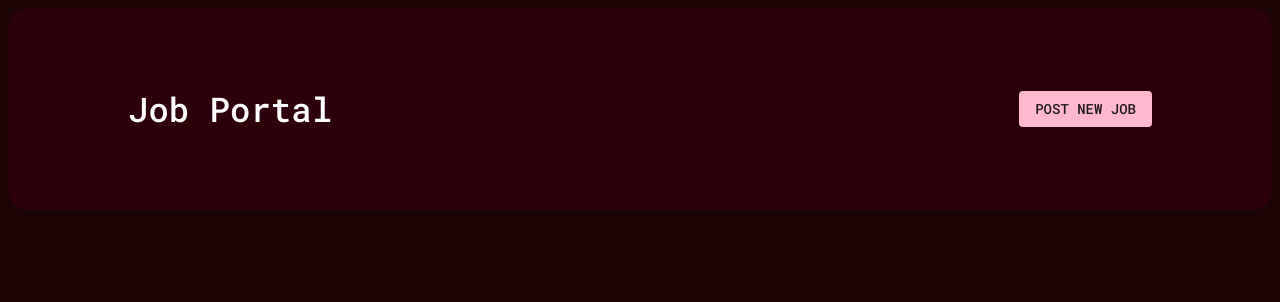
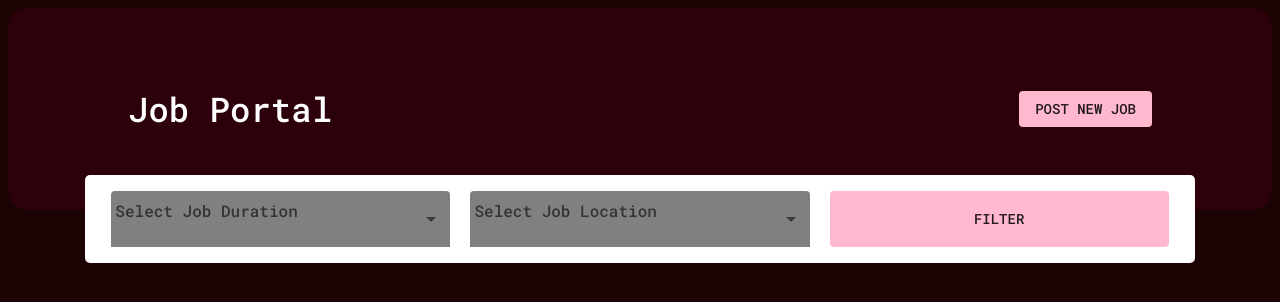
Before and after one commit to ayushpaine/assignment-jobportal, a React (Create React App) app: page / in a window 1280 px wide. Shown: the top 302 px of the page. Built offline with nearby package versions, Linux system fonts and the light colour scheme.

Commit message:
filter options added

```diff
--- a/src/App.js
+++ b/src/App.js
@@ -1,15 +1,22 @@
-import Box from '@mui/material/Box';
-import theme from './themes/theme';
-import './App.css';
-import { ThemeProvider } from '@mui/material';
-import Header  from './components/Header';
-
+import Box from "@mui/material/Box";
+import theme from "./themes/theme";
+import "./App.css";
+import { ThemeProvider } from "@mui/material";
+import Header from "./components/Header";
+import { Grid, Paper, Button, Typography } from "@mui/material";
+import SearchTag from "./components/SearchTag";
 
 function App() {
-
-  return <ThemeProvider theme={theme}>
-    <Header />
-  </ThemeProvider>
+  return (
+    <ThemeProvider theme={theme}>
+      <Header />
+      <Grid container justify="center ">
+        <Grid item xs={10}>
+          <SearchTag />
+        </Grid>
+      </Grid>
+    </ThemeProvider>
+  );
 }
 
 export default App;
--- /dev/null
+++ b/src/components/SearchTag.js
@@ -0,0 +1,97 @@
+import { FormControl, InputLabel, MenuItem, Typography } from "@mui/material";
+import React from "react";
+import { Box } from "@mui/system";
+import Select from "@mui/material/Select";
+import { Button } from "@mui/material";
+import { makeStyles } from "@mui/material";
+
+const SearchTag = () => {
+  return (
+    <>
+      <Box
+        sx={{
+          display: "flex",
+          justifyContent: "center",
+          marginLeft: "8%",
+          marginRight: "-12%",
+          padding: "16px",
+          backgroundColor: "white",
+          marginTop: "-4%",
+          borderRadius: "5px",
+        }}
+      >
+        <FormControl
+          sx={{
+            flex: "1",
+          }}
+        >
+          <InputLabel
+            sx={{
+              top: "-8px",
+              justifyContent: "center",
+              alignContent: "center",
+            }}
+          >
+            Select Job Duration
+          </InputLabel>
+          <Select
+            variant="filled"
+            disableUnderline
+            sx={{
+              backgroundColor: "grey",
+              flex: "1",
+              margin: "0px 10px",
+            }}
+          >
+            <MenuItem value="Full Time">Full Time</MenuItem>
+            <MenuItem value="Part Time">Part Time</MenuItem>
+            <MenuItem value="Intern">Intern</MenuItem>
+          </Select>
+        </FormControl>
+        <FormControl
+          sx={{
+            flex: "1",
+          }}
+        >
+          <InputLabel
+            sx={{
+              top: "-8px",
+            }}
+          >
+            Select Job Location
+          </InputLabel>
+          <Select
+            variant="filled"
+            disableUnderline
+            sx={{
+              backgroundColor: "grey",
+              flex: "1",
+              margin: "0px 10px",
+            }}
+          >
+            <MenuItem value="Remote">Remote</MenuItem>
+            <MenuItem value="On-Site">On-Site</MenuItem>
+          </Select>
+        </FormControl>
+        <FormControl
+          sx={{
+            flex: "1",
+          }}
+        >
+          <Button
+            variant="contained"
+            disableElevation
+            sx={{
+              flex: "1",
+              margin: "0px 10px",
+            }}
+          >
+            Filter
+          </Button>
+        </FormControl>
+      </Box>
+    </>
+  );
+};
+
+export default SearchTag;
--- a/src/themes/theme.js
+++ b/src/themes/theme.js
@@ -1,12 +1,11 @@
-import { createTheme } from '@mui/material/styles';
+import { createTheme } from "@mui/material/styles";
 
 const primary = "#ffb8cd";
 const secondary = "#2d010c";
 
 export default createTheme({
-
   typography: {
-    fontFamily: 'Roboto Mono, monospace',
+    fontFamily: "Roboto Mono, monospace",
   },
   palette: {
     primary: {
@@ -15,7 +14,6 @@ export default createTheme({
     secondary: {
       main: secondary,
     },
-
   },
   overrides: {
     MuiDialogActions: {
```
Also changed, not shown: src/components/Header.js (+26 -29 lines), src/index.js (+5 -5 lines).
